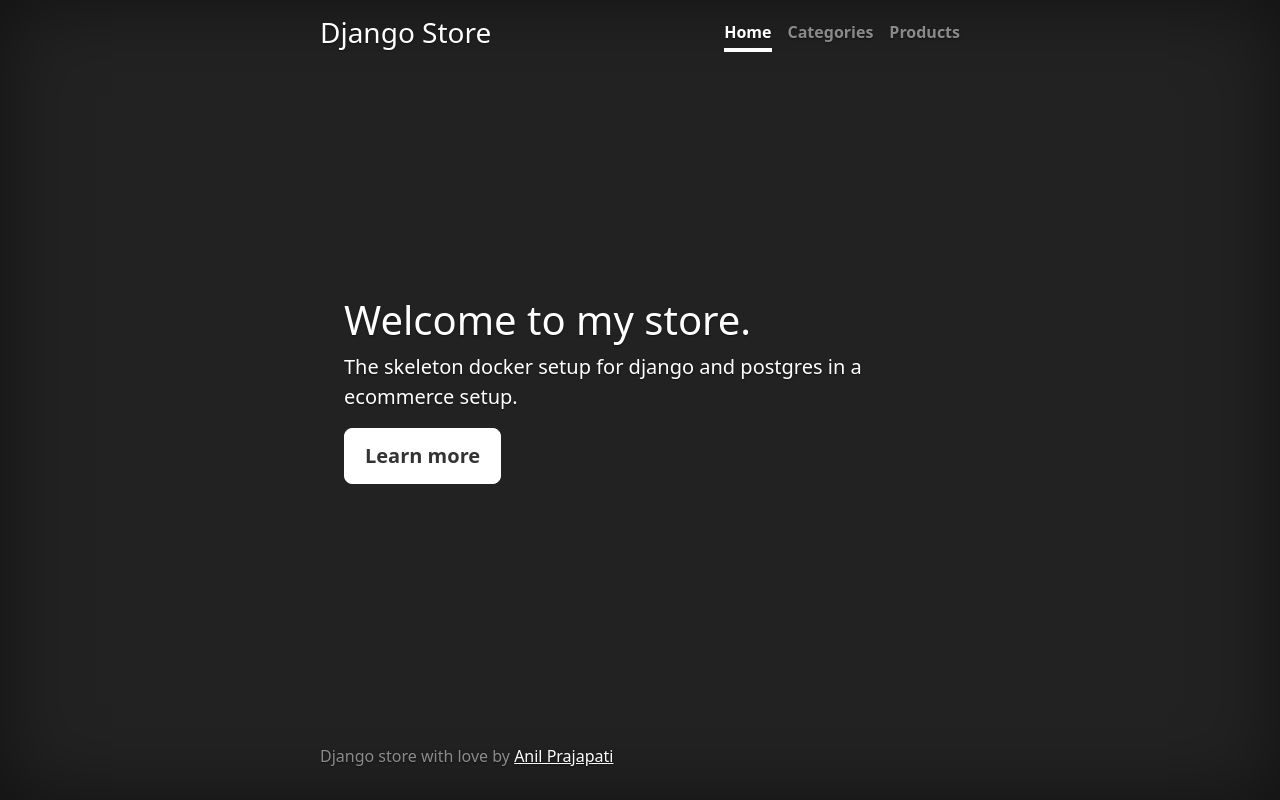
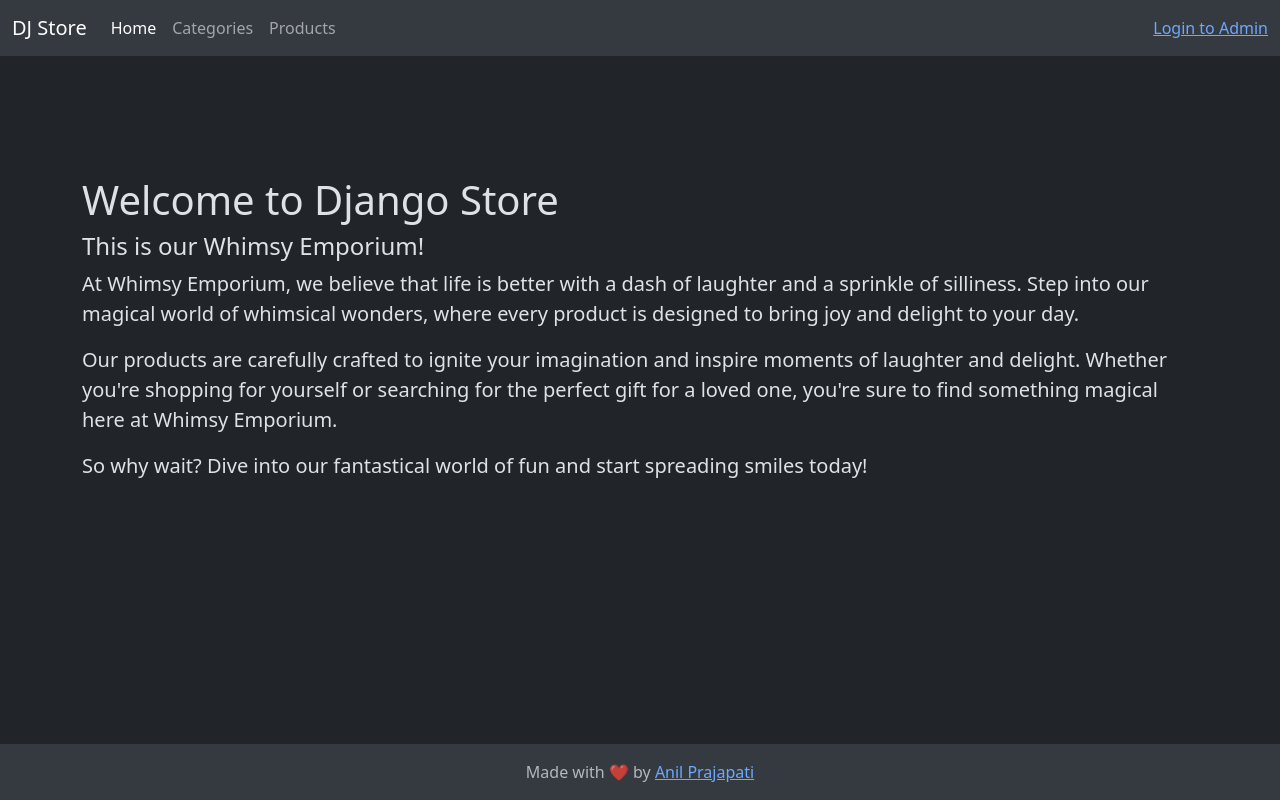
Before and after one commit to anil3a/django-online-shop, a Django app: page / in a window 1280 px wide. Run offline with Django 5.2, Linux system fonts and the light colour scheme; parts of the project's set-up code (start-up, migrations or seed data) failed here and were passed over; some libraries are stand-ins or nearby versions.

Commit message:
Created category and product view and data with mgmt command and template filters

```diff
--- a/app/requirements.txt
+++ b/app/requirements.txt
@@ -6,4 +6,3 @@ setuptools==69.5.1
 sqlparse==0.5.0
 tzdata==2024.1
 wheel==0.43.0
-django-bootstrap5==24.2
--- a/app/settings/settings.py
+++ b/app/settings/settings.py
@@ -19,7 +19,6 @@ INSTALLED_APPS = [
     'django.contrib.messages',
     'django.contrib.staticfiles',
     'store.apps.StoreConfig',
-    'django_bootstrap5',
 ]
 
 MIDDLEWARE = [
--- a/app/settings/urls.py
+++ b/app/settings/urls.py
@@ -3,6 +3,5 @@ from django.urls import include, path
 
 urlpatterns = [
     path('', include('store.urls')),
-    path('/', include('store.urls')),
     path('admin/', admin.site.urls),
 ]
--- a/app/static/css/style.css
+++ b/app/static/css/style.css
@@ -1,110 +1,6 @@
-/*
- * Globals
- */
+/* Custom CSS (General)
+-------------------------------------------------- */
 
-/* Links */
-a,
-a:focus,
-a:hover {
-  color: #fff;
+.mt-per-10 {
+    margin-top: 10%;
 }
-
-/* Custom default button */
-.btn-secondary,
-.btn-secondary:hover,
-.btn-secondary:focus {
-  color: #333;
-  text-shadow: none; /* Prevent inheritance from `body` */
-  background-color: #fff;
-  border: .05rem solid #fff;
-}
-
-
-/*
- * Base structure
- */
-
-html,
-body {
-  height: 100%;
-  background-color: #222;
-}
-
-body {
-  display: -ms-flexbox;
-  display: -webkit-box;
-  display: flex;
-  -ms-flex-pack: center;
-  -webkit-box-pack: center;
-  justify-content: center;
-  color: #fff;
-  text-shadow: 0 .05rem .1rem rgba(0, 0, 0, .5);
-  box-shadow: inset 0 0 5rem rgba(0, 0, 0, .5);
-}
-
-.cover-container {
-  max-width: 42em;
-}
-
-
-/*
- * Header
- */
-.masthead {
-  margin-bottom: 2rem;
-}
-
-.masthead-brand {
-  margin-bottom: 0;
-}
-
-.nav-masthead .nav-link {
-  padding: .25rem 0;
-  font-weight: 700;
-  color: rgba(255, 255, 255, .5);
-  background-color: transparent;
-  border-bottom: .25rem solid transparent;
-}
-
-.nav-masthead .nav-link:hover,
-.nav-masthead .nav-link:focus {
-  border-bottom-color: rgba(255, 255, 255, .25);
-}
-
-.nav-masthead .nav-link + .nav-link {
-  margin-left: 1rem;
-}
-
-.nav-masthead .active {
-  color: #fff;
-  border-bottom-color: #fff;
-}
-
-@media (min-width: 48em) {
-  .masthead-brand {
-    float: left;
-  }
-  .nav-masthead {
-    float: right;
-  }
-}
-
-
-/*
- * Cover
- */
-.cover {
-  padding: 0 1.5rem;
-}
-.cover .btn-lg {
-  padding: .75rem 1.25rem;
-  font-weight: 700;
-}
-
-
-/*
- * Footer
- */
-.mastfoot {
-  color: rgba(255, 255, 255, .5);
-}
--- a/app/store/models.py
+++ b/app/store/models.py
@@ -18,8 +18,10 @@ class BaseModel(models.Model):
 
 class Category(BaseModel):
     name = models.CharField(max_length=300)
+    description = models.TextField(null=True, blank=True)
 
     class Meta(BaseModel.Meta):
+        verbose_name_plural = "categories"
         ordering = ['-pk']
 
     def __str__(self):
@@ -28,10 +30,12 @@ class Category(BaseModel):
 
 class Product(BaseModel):
     name = models.CharField(max_length=200)
-    short = models.TextField(verbose_name='Short description', null=True, blank=True)
     description = models.TextField(null=True, blank=True)
     cost = models.DecimalField(max_digits=12, decimal_places=2)
     price = models.DecimalField(max_digits=12, decimal_places=2)
+    quantity = models.IntegerField(default=0)
+    categories = models.ManyToManyField(Category)
+    sku = models.CharField(max_length=50, unique=True)
 
     class Meta(BaseModel.Meta):
         ordering = ['pk']
--- a/app/store/templates/base/index.html
+++ b/app/store/templates/base/index.html
@@ -1,23 +1,50 @@
 <!DOCTYPE html>
 {% load static %}
 
-<html lang="en">
+<html lang="en" class="h-100" data-bs-theme="dark">
 <head>
   <meta charset="utf-8">
   <meta name="viewport" content="width=device-width, initial-scale=1, shrink-to-fit=no">
   <meta name="description" content="">
   <meta name="author" content="">
   <title>{% block title %}Django Store{% endblock %}</title>
-    <link href="https://cdn.jsdelivr.net/npm/bootstrap@5.3.3/dist/css/bootstrap.min.css" rel="stylesheet" integrity="sha384-QWTKZyjpPEjISv5WaRU9OFeRpok6YctnYmDr5pNlyT2bRjXh0JMhjY6hW+ALEwIH" crossorigin="anonymous">
+  <link
+      href="https://cdn.jsdelivr.net/npm/bootstrap@5.3.3/dist/css/bootstrap.min.css"
+      rel="stylesheet"
+      integrity="sha384-QWTKZyjpPEjISv5WaRU9OFeRpok6YctnYmDr5pNlyT2bRjXh0JMhjY6hW+ALEwIH"
+      crossorigin="anonymous">
   <link rel="stylesheet" href="{% static 'css/style.css' %}">
 </head>
 
-<body>
-    <div id="main-root">
+<body class="d-flex flex-column h-100">
+{% block header %}
+  {% include 'base/nav.html' %}
+{% endblock %}
+
 {% block content %}
+<main class="flex-shrink-0">
+  <div class="container">
+    <h1 class="mt-5">Welcome Home</h1>
+  </div>
+</main>
 {% endblock %}
+
+{% block footer %}
+<footer class="footer mt-auto py-3 bg-light-subtle">
+  <div class="container text-center">
+    <span class="text-muted">Made with ❤️ by <a href="https://prajapatianil.com.np/">Anil Prajapati</a></span>
   </div>
-    <script src="https://code.jquery.com/jquery-3.7.1.slim.min.js" integrity="sha256-kmHvs0B+OpCW5GVHUNjv9rOmY0IvSIRcf7zGUDTDQM8=" crossorigin="anonymous"></script>
-    <script src="https://cdn.jsdelivr.net/npm/bootstrap@5.3.3/dist/js/bootstrap.bundle.min.js" integrity="sha384-YvpcrYf0tY3lHB60NNkmXc5s9fDVZLESaAA55NDzOxhy9GkcIdslK1eN7N6jIeHz" crossorigin="anonymous"></script>
+</footer>
+{% endblock %}
+<script
+    src="https://code.jquery.com/jquery-3.2.1.slim.min.js"
+    integrity="sha384-KJ3o2DKtIkvYIK3UENzmM7KCkRr/rE9/Qpg6aAZGJwFDMVNA/GpGFF93hXpG5KkN"
+    crossorigin="anonymous">
+</script>
+<script
+    src="https://cdn.jsdelivr.net/npm/bootstrap@5.3.3/dist/js/bootstrap.bundle.min.js"
+    integrity="sha384-YvpcrYf0tY3lHB60NNkmXc5s9fDVZLESaAA55NDzOxhy9GkcIdslK1eN7N6jIeHz"
+    crossorigin="anonymous">
+</script>
 </body>
 </html>
--- /dev/null
+++ b/app/store/templates/base/nav.html
@@ -0,0 +1,34 @@
+<header>
+  <!-- Fixed navbar -->
+  <nav class="navbar navbar-expand-md navbar-dark fixed-top bg-light-subtle">
+    <div class="container-fluid">
+      <a class="navbar-brand" href="#">DJ Store</a>
+      <button class="navbar-toggler" type="button" data-bs-toggle="collapse" data-bs-target="#navbarCollapse" aria-controls="navbarCollapse" aria-expanded="false" aria-label="Toggle navigation">
+        <span class="navbar-toggler-icon"></span>
+      </button>
+      <div class="collapse navbar-collapse" id="navbarCollapse">
+        <ul class="navbar-nav me-auto mb-2 mb-md-0">
+          <li class="nav-item">
+            {% url 'home' as home %}
+            <a class="nav-link {% if request.path == home %}active{% endif %}" href="{% url 'home' %}">Home</a>
+          </li>
+          <li class="nav-item">
+            {% url 'category' as category %}
+            <a class="nav-link {% if request.path == category %}active{% endif %}" href="{% url 'category' %}">Categories</a>
+          </li>
+          <li class="nav-item">
+            {% url 'product' as product %}
+            <a class="nav-link {% if request.path == product %}active{% endif %}" href="{% url 'product' %}">Products</a>
+          </li>
+        </ul>
+        <div class="d-flex">
+          <a href="/admin">Login to Admin</a>
+        </div>
+        <!--                <form class="d-flex">-->
+        <!--                    <input class="form-control me-2" type="search" placeholder="Search" aria-label="Search">-->
+        <!--                    <button class="btn btn-outline-success" type="submit">Search</button>-->
+        <!--                </form>-->
+      </div>
+    </div>
+  </nav>
+</header>
--- a/app/store/templates/home.html
+++ b/app/store/templates/home.html
@@ -1,30 +1,21 @@
 {% extends "base/index.html" %}
 
 {% block content %}
-<div class="cover-container d-flex h-100 p-3 mx-auto flex-column">
-  <header class="masthead mb-auto">
-    <div class="inner">
-      <h3 class="masthead-brand">Django Store</h3>
-      <nav class="nav nav-masthead justify-content-center">
-        <a class="nav-link active" href="#">Home</a>
-        <a class="nav-link" href="#">Categories</a>
-        <a class="nav-link" href="#">Products</a>
-      </nav>
+<main class="flex-shrink-0 mt-per-10">
+    <div class="container">
+        <h1 class="mt-5">Welcome to Django Store</h1>
+        <h4>This is our Whimsy Emporium!</h4>
+        <p class="lead">
+            At Whimsy Emporium, we believe that life is better with a dash of laughter and a sprinkle of silliness.
+            Step into our magical world of whimsical wonders,
+            where every product is designed to bring joy and delight to your day.
+        </p>
+        <p class="lead">Our products are carefully crafted to ignite your imagination and inspire moments of laughter and delight.
+            Whether you're shopping for yourself or searching for the perfect gift for a loved one,
+            you're sure to find something magical here at Whimsy Emporium.
+        </p>
+        <p class="lead">So why wait? Dive into our fantastical world of fun and start spreading smiles today!</p>
+        <br>
     </div>
-  </header>
-
-  <main role="main" class="inner cover">
-    <h1 class="cover-heading">Welcome to my store.</h1>
-    <p class="lead">The skeleton docker setup for django and postgres in a ecommerce setup.</p>
-    <p class="lead">
-      <a href="#" class="btn btn-lg btn-secondary">Learn more</a>
-    </p>
-  </main>
-
-  <footer class="mastfoot mt-auto">
-    <div class="inner">
-      <p>Django store with love by <a href="https://prajapatianil.com.np/">Anil Prajapati</a></p>
-    </div>
-  </footer>
-</div>
+</main>
 {% endblock %}
--- a/app/store/urls.py
+++ b/app/store/urls.py
@@ -2,5 +2,7 @@ from django.urls import path
 from . import views
 
 urlpatterns = [
-    path("", views.IndexView.as_view(), name="index"),
+    path("", views.IndexView.as_view(), name="home"),
+    path("category", views.CategoryView.as_view(), name="category"),
+    path("product", views.ProductView.as_view(), name="product"),
 ]
--- a/app/store/views.py
+++ b/app/store/views.py
@@ -1,6 +1,18 @@
-from django.http import HttpResponse
 from django.views import generic
+from .models import Category, Product
 
 
 class IndexView(generic.TemplateView):
     template_name = "home.html"
+
+
+class CategoryView(generic.ListView):
+    model = Category
+    template_name = "category.html"
+    context_object_name = "categories"
+
+
+class ProductView(generic.ListView):
+    model = Product
+    template_name = "product.html"
+    context_object_name = "products"
```
Also changed, not shown: app/store/management/commands/store_data.py (added, +153 -0 lines), app/store/templates/category.html (added, +32 -0 lines), app/store/templates/product.html (added, +39 -0 lines), app/store/templatetags/store_extras.py (added, +27 -0 lines), app/static/images/django_unchained.png (added), app/store/management/__init__.py (added), app/store/management/commands/__init__.py (added), app/store/migrations/0001_initial.py, app/store/templatetags/__init__.py (added). Lines whose indentation alone changed are shown as unchanged.
